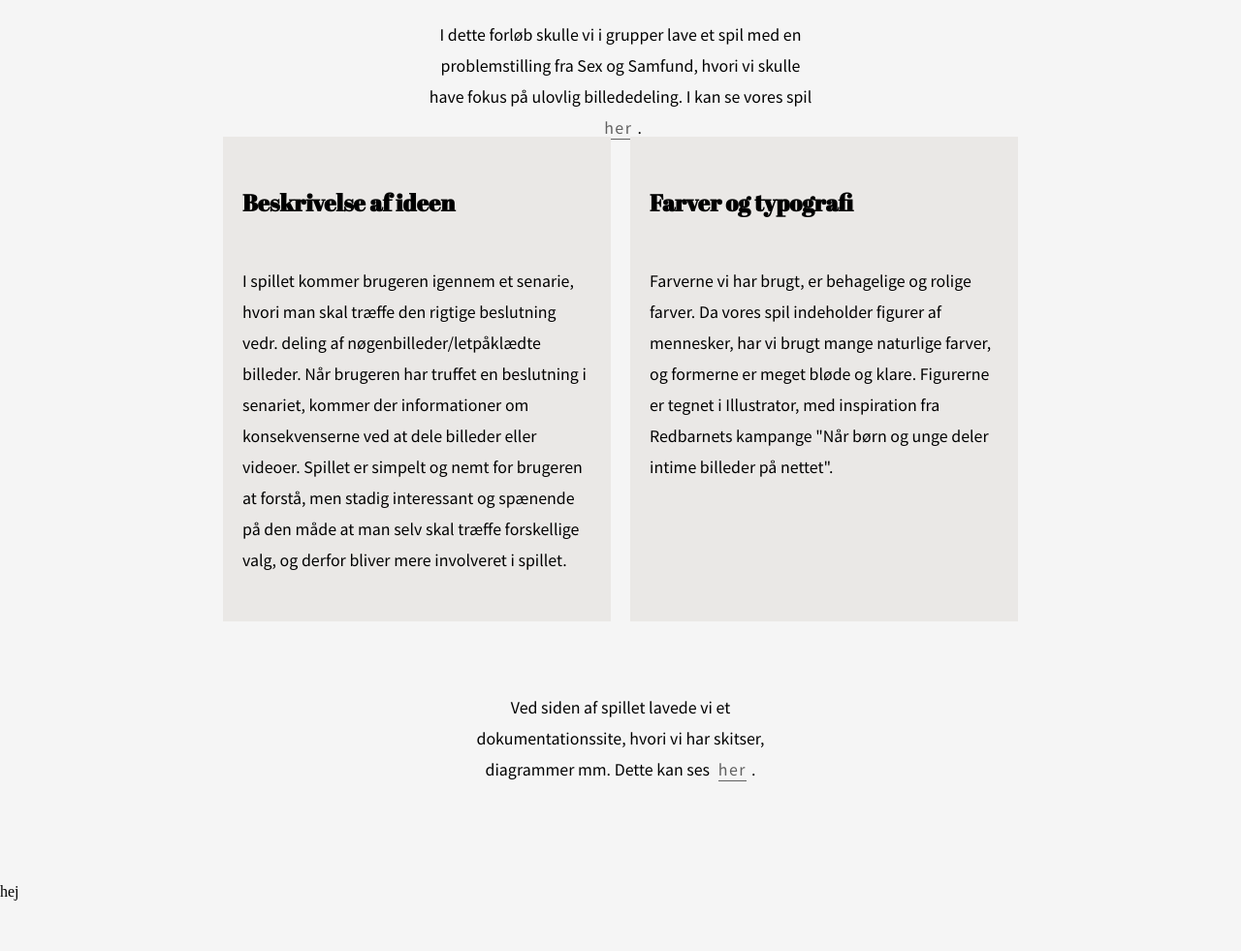
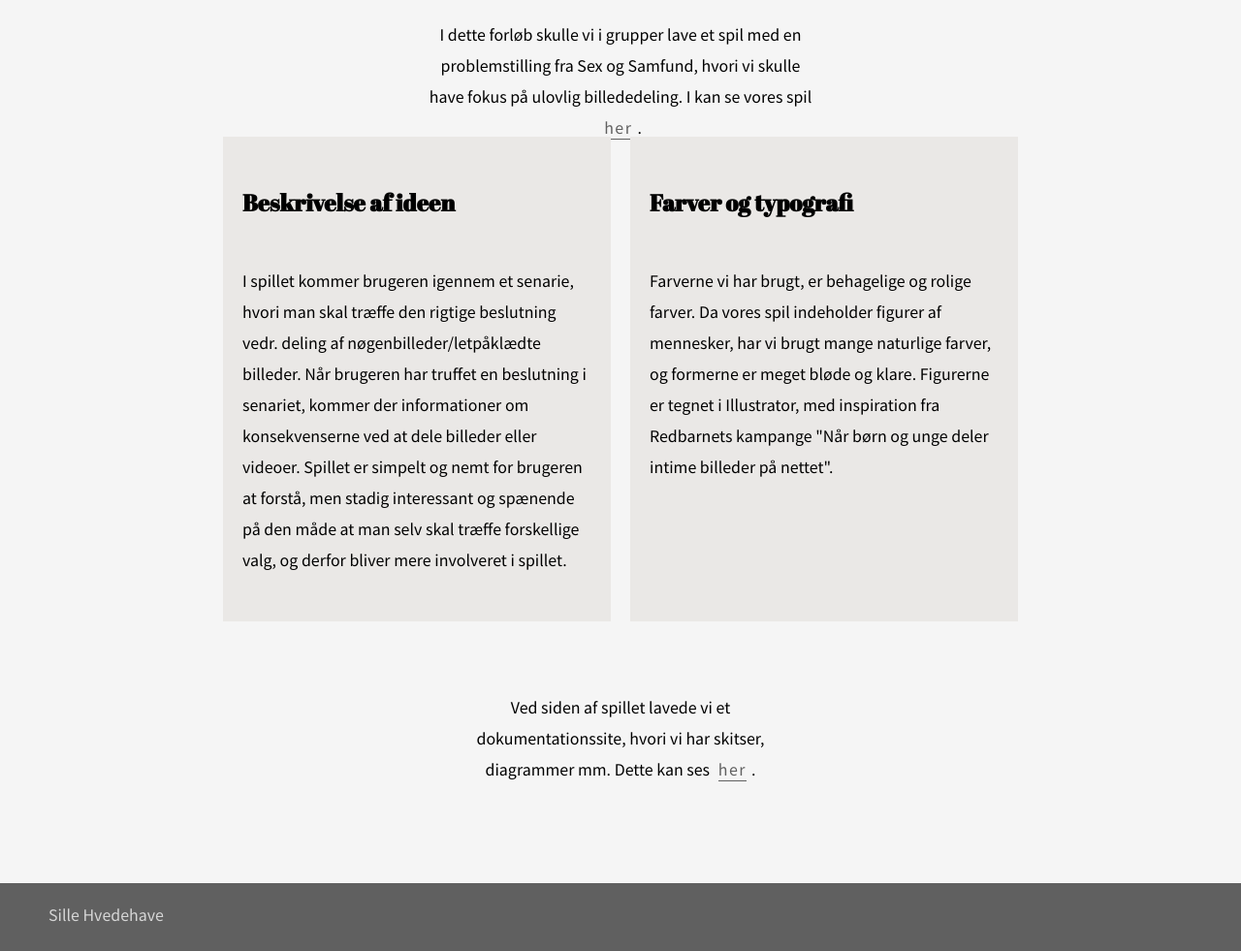
Before and after one commit to sill2673/portef-lje---1-sem.-eksamen-, a plain HTML site: page sexogsamfund.html in a window 1280 px wide. Shown: the part 779-1760 px from the top of the page at 97% size. Before the commit the page ends 1708 px from the top, so only its background shows below. Drawn offline with Linux system fonts and the light colour scheme.

Commit message:
footer (start)

```diff
--- a/sexogsamfund.html
+++ b/sexogsamfund.html
@@ -75,5 +75,13 @@
     </div>
 
     <script src="script.js"></script>
-    <footer>hej</footer>
+
+    <footer>
+        <div id="footer">
+            <div class="footer_tekst">
+                <p>Sille Hvedehave</p>
+            </div>
+        </div>
+    </footer>
+
 </body></html>
--- a/style.css
+++ b/style.css
@@ -556,3 +556,15 @@ header {
     text-align: center;
     width: 300px;
 }
+
+#footer {
+    background-color: #606060;
+    color: #d6d6d6;
+    height: 70px;
+    justify-content: center;
+}
+
+.footer_tekst {
+    display: flex;
+    margin-left: 50px;
+}
```
